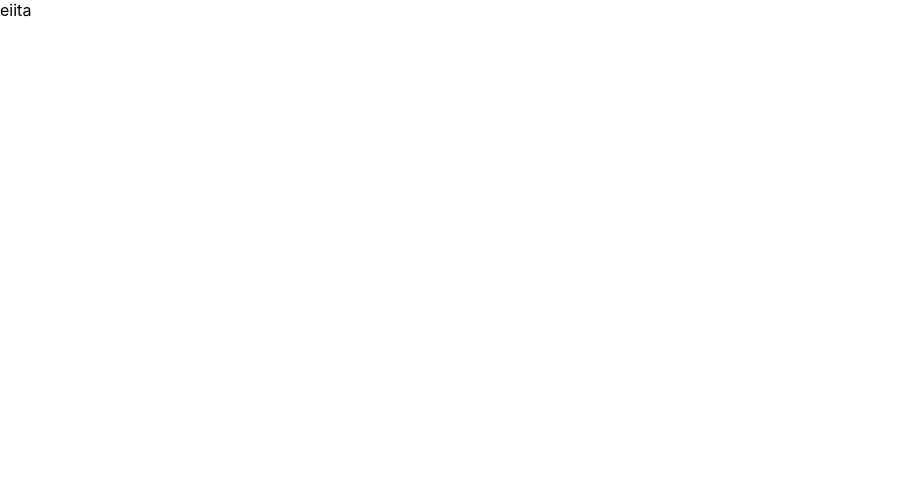
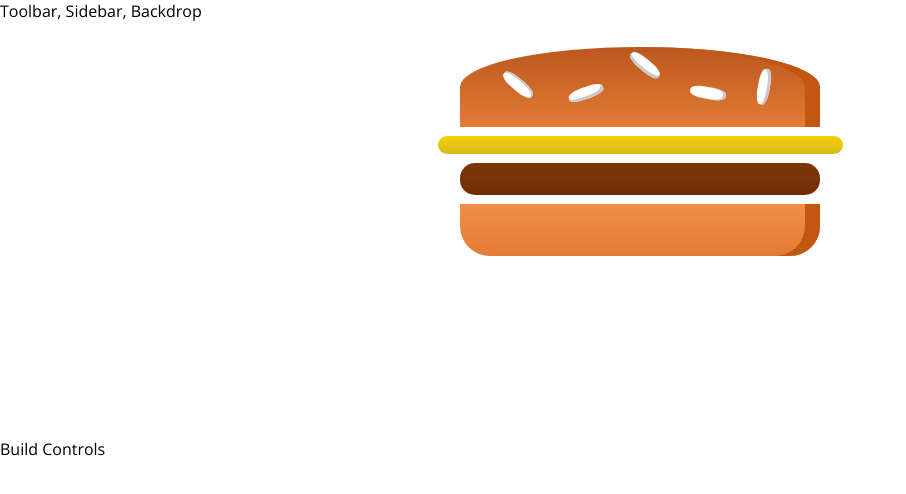
Before and after one commit to dcardos/ReactBurgerBuilder, a React (Create React App) app: page / in a window 1280 px wide. Shown: the top 494 px of the page, without its empty margins (0-906 px from the left). Built offline with nearby package versions, Linux system fonts and the light colour scheme.

Commit message:
first burger on the screen

```diff
--- a/package.json
+++ b/package.json
@@ -3,6 +3,7 @@
   "version": "0.1.0",
   "private": true,
   "dependencies": {
+    "prop-types": "^15.6.2",
     "react": "^16.6.0",
     "react-dom": "^16.6.0",
     "react-scripts": "2.0.5"
--- a/public/index.html
+++ b/public/index.html
@@ -19,7 +19,8 @@
       work correctly both with client-side routing and a non-root public URL.
       Learn how to configure a non-root public URL by running `npm run build`.
     -->
-    <title>React App</title>
+    <link href="https://fonts.googleapis.com/css?family=Open+Sans:400,700" rel="stylesheet">
+    <title>MyBurger</title>
   </head>
   <body>
     <noscript>
--- a/src/App.js
+++ b/src/App.js
@@ -1,13 +1,17 @@
-import React, { Component } from 'react';
+import React, { Component } from "react";
+import Layout from "./components/Layout/Layout";
+import BurgerBuilder from './containers/BurgerBuilder/BurgerBuilder';
 
 class App extends Component {
-  render() {
-    return (
-      <div className="App">
-        eiita
-      </div>
-    );
-  }
+    render() {
+        return (
+        <div>
+            <Layout>
+                <BurgerBuilder></BurgerBuilder>
+            </Layout>
+        </div>
+        );
+    }
 }
 
 export default App;
--- /dev/null
+++ b/src/components/Burger/Burger.js
@@ -0,0 +1,17 @@
+import React from 'react';
+
+import classes from './Burger.module.css';
+import BurgerIngredient from './BurgerIngredient/BurgerIngredient';
+
+const burger = (props) => {
+    return (
+        <div className={classes.Burger}>
+            <BurgerIngredient type="bread-top"/>
+            <BurgerIngredient type="cheese"/>
+            <BurgerIngredient type="meat"/>
+            <BurgerIngredient type="bread-bottom"/>
+        </div>
+    );
+};
+
+export default burger;
--- /dev/null
+++ b/src/components/Burger/Burger.module.css
@@ -0,0 +1,30 @@
+.Burger {
+    width: 100%;
+    margin: auto;
+    height: 250px;
+    overflow: scroll;
+    text-align: center;
+    font-weight: bold;
+    font-size: 1.2rem;
+}
+
+@media (min-width: 1000px) and (min-height: 700px) {
+    .Burger {
+        width: 700px;
+        height: 600px;
+    }
+}
+
+@media (min-width: 500px) and (min-height: 401px) {
+    .Burger {
+        width: 450px;
+        height: 400px;
+    }
+}
+
+@media (min-width: 500px) and (max-height: 400px) {
+    .Burger {
+        width: 350px;
+        height: 300px;
+    }
+}
--- /dev/null
+++ b/src/components/Burger/BurgerIngredient/BurgerIngredient.js
@@ -0,0 +1,43 @@
+import React from 'react';
+import PropTypes from 'prop-types';
+
+import classes from './BurgerIngredient.module.css';
+
+const burgerIngredient = ( props ) => {
+    let ingredient = null;
+
+    switch (props.type) {
+        case ('bread-bottom'):
+            ingredient = <div className={classes.BreadBottom}></div>;
+            break;
+        case ('bread-top'):
+            ingredient = (
+                <div className={classes.BreadTop}>
+                    <div className={classes.Seeds1}></div>
+                    <div className={classes.Seeds2}></div>
+                </div>
+            );
+            break;
+        case ('meat'):
+            ingredient = <div className={classes.Meat}></div>;
+            break;
+        case ('cheese'):
+            ingredient = <div className={classes.Cheese}></div>;
+            break;
+        case ('bacon'):
+            ingredient = <div className={classes.Bacon}></div>;
+            break;
+        case ('salad'):
+            ingredient = <div className={classes.Salad}></div>;
+            break;
+        default:
+            ingredient = null;
+    }
+    return ingredient;
+};
+
+burgerIngredient.propTypes = {
+    type: PropTypes.string.isRequired
+};
+
+export default burgerIngredient;
--- /dev/null
+++ b/src/components/Burger/BurgerIngredient/BurgerIngredient.module.css
@@ -0,0 +1,113 @@
+.BreadBottom {
+    height: 13%;
+    width: 80%;
+    background: linear-gradient(#F08E4A, #e27b36);
+    border-radius: 0 0 30px 30px;
+    box-shadow: inset -15px 0 #c15711;
+    margin: 2% auto;
+}
+
+.BreadTop {
+    height: 20%;
+    width: 80%;
+    background: linear-gradient(#bc581e, #e27b36);
+    border-radius: 50% 50% 0 0;
+    box-shadow: inset -15px 0 #c15711;
+    margin: 2% auto;
+    position: relative;
+}
+
+.Seeds1 {
+    width: 10%;
+    height: 15%;
+    position: absolute;
+    background-color: white;
+    left: 30%;
+    top: 50%;
+    border-radius: 40%;
+    transform: rotate(-20deg);
+    box-shadow: inset -2px -3px #c9c9c9;
+}
+
+.Seeds1:after {
+    content: "";
+    width: 100%;
+    height: 100%;
+    position: absolute;
+    background-color: white;
+    left: -170%;
+    top: -260%;
+    border-radius: 40%;
+    transform: rotate(60deg);
+    box-shadow: inset -1px 2px #c9c9c9;
+}
+
+.Seeds1:before {
+    content: "";
+    width: 100%;
+    height: 100%;
+    position: absolute;
+    background-color: white;
+    left: 180%;
+    top: -50%;
+    border-radius: 40%;
+    transform: rotate(60deg);
+    box-shadow: inset -1px -3px #c9c9c9;
+}
+
+.Seeds2 {
+    width: 10%;
+    height: 15%;
+    position: absolute;
+    background-color: white;
+    left: 64%;
+    top: 50%;
+    border-radius: 40%;
+    transform: rotate(10deg);
+    box-shadow: inset -3px 0 #c9c9c9;
+}
+
+.Seeds2:before {
+    content: "";
+    width: 100%;
+    height: 100%;
+    position: absolute;
+    background-color: white;
+    left: 150%;
+    top: -130%;
+    border-radius: 40%;
+    transform: rotate(90deg);
+    box-shadow: inset 1px 3px #c9c9c9;
+}
+
+
+.Meat {
+    width: 80%;
+    height: 8%;
+    background: linear-gradient(#7f3608, #702e05);
+    margin: 2% auto;
+    border-radius: 15px;
+}
+
+.Cheese {
+    width: 90%;
+    height: 4.5%;
+    margin: 2% auto;
+    background: linear-gradient(#f4d004, #d6bb22);
+    border-radius: 20px;
+}
+
+.Salad {
+    width: 85%;
+    height: 7%;
+    margin: 2% auto;
+    background: linear-gradient(#228c1d, #91ce50);
+    border-radius: 20px;
+}
+
+.Bacon {
+    width: 80%;
+    height: 3%;
+    background: linear-gradient(#bf3813, #c45e38);
+    margin: 2% auto;
+}
--- /dev/null
+++ b/src/components/Layout/Layout.js
@@ -0,0 +1,14 @@
+import React from 'react';
+
+import classes from './Layout.module.css'
+
+const layout = ( props ) => (
+    <>
+        <div>Toolbar, Sidebar, Backdrop</div>
+        <main className={classes.Content}>
+            { props.children }
+        </main>
+    </>
+);
+
+export default layout;
--- /dev/null
+++ b/src/components/Layout/Layout.module.css
@@ -0,0 +1,3 @@
+.Content {
+    margin-top: 16px;
+}
--- /dev/null
+++ b/src/containers/BurgerBuilder/BurgerBuilder.js
@@ -0,0 +1,17 @@
+import React, { Component } from 'react';
+
+import Burger from '../../components/Burger/Burger';
+
+class BurgerBuilder extends Component {
+
+    render () {
+        return (
+            <>
+                <Burger/>
+                <div>Build Controls</div>
+            </>
+        );
+    }
+}
+
+export default BurgerBuilder;
--- a/src/index.css
+++ b/src/index.css
@@ -1,14 +1,5 @@
 body {
   margin: 0;
   padding: 0;
-  font-family: -apple-system, BlinkMacSystemFont, "Segoe UI", "Roboto", "Oxygen",
-    "Ubuntu", "Cantarell", "Fira Sans", "Droid Sans", "Helvetica Neue",
-    sans-serif;
-  -webkit-font-smoothing: antialiased;
-  -moz-osx-font-smoothing: grayscale;
+  font-family: 'Open Sans', sans-serif;
 }
-
-code {
-  font-family: source-code-pro, Menlo, Monaco, Consolas, "Courier New",
-    monospace;
-}
```
